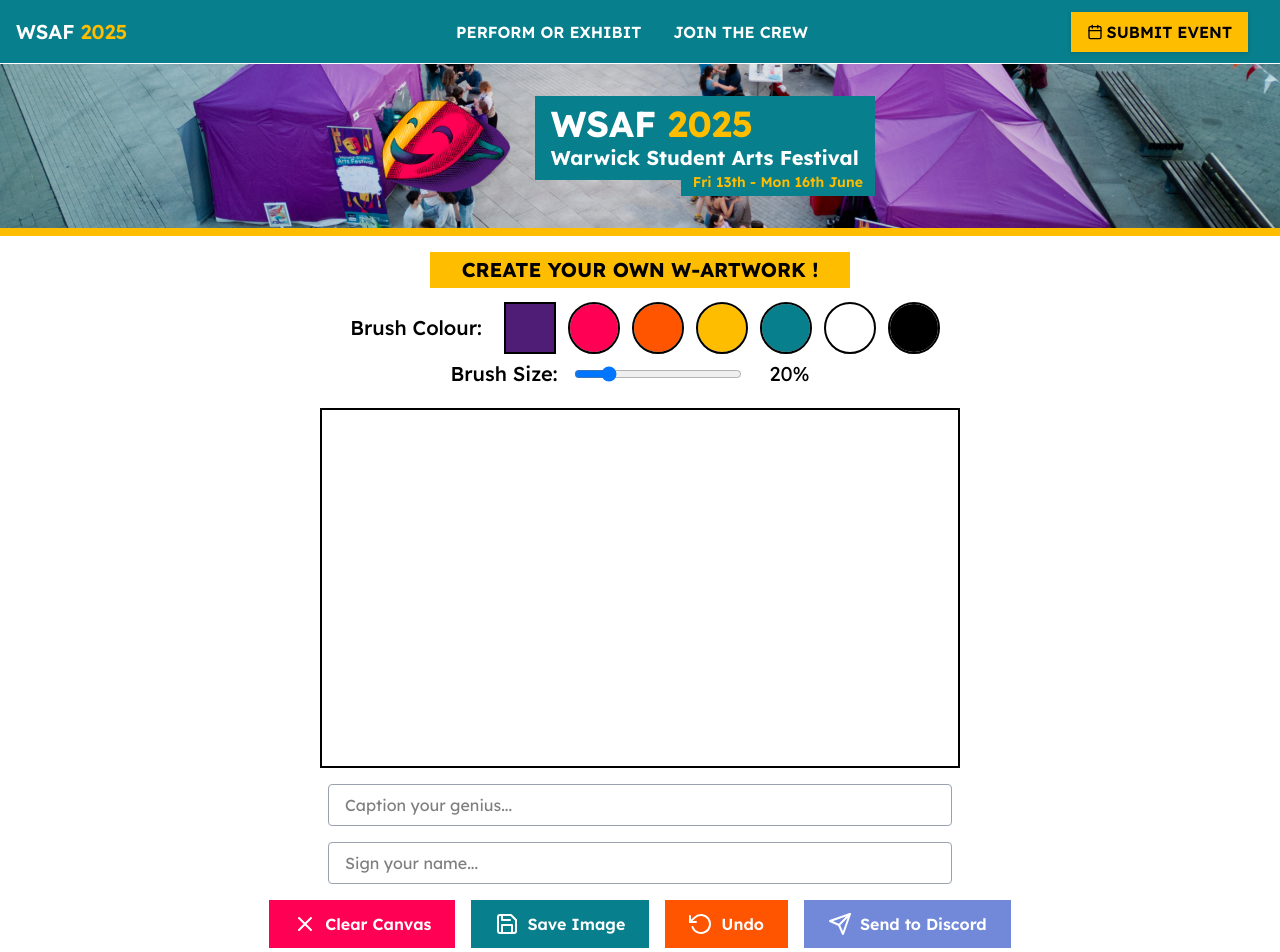
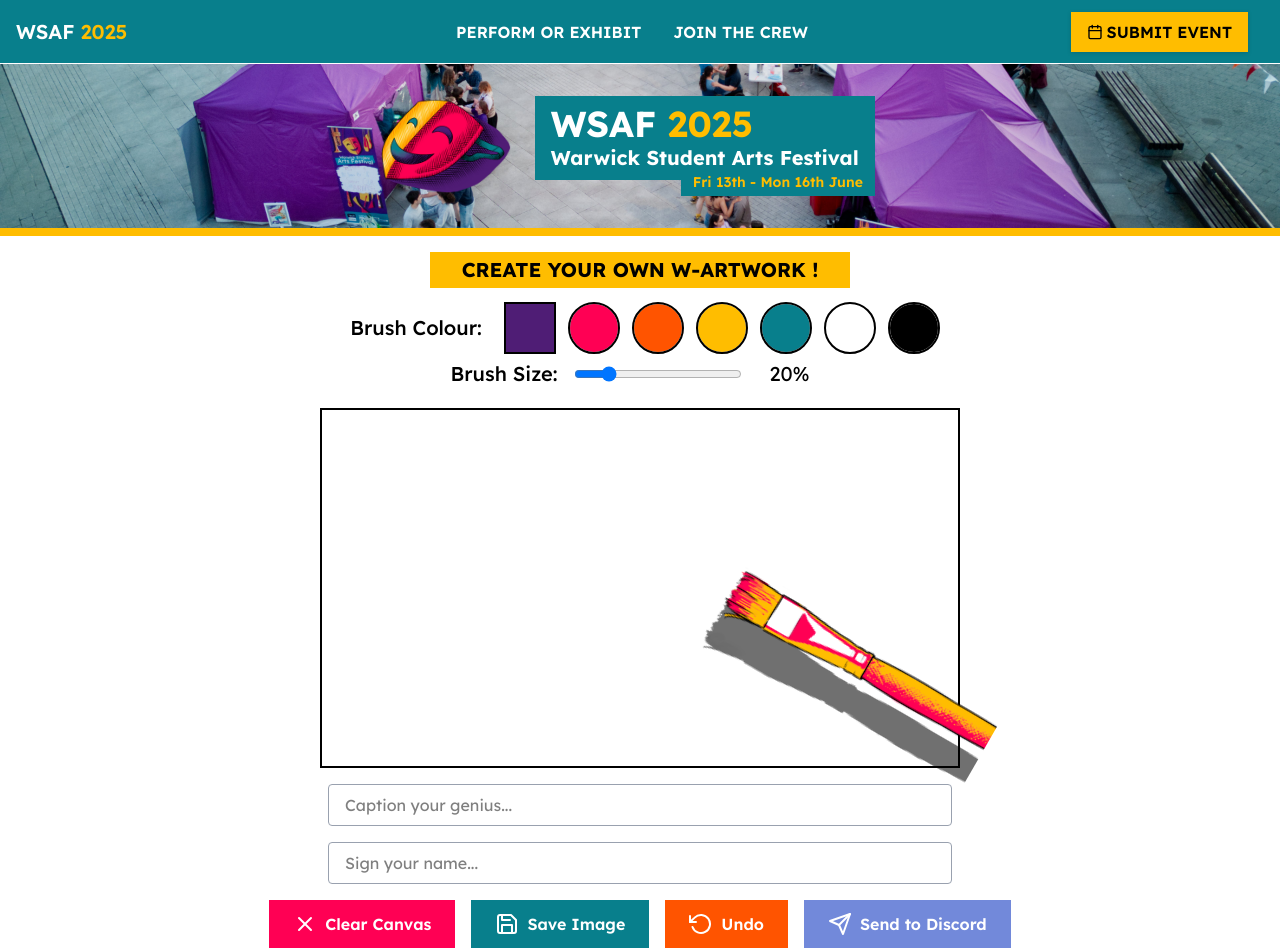
Before and after one commit to WarwickStudentArtsFestival/wsaf25-website, a Next.js app: page /wpaint in a window 1280 px wide. Shown: the top 952 px of the page. Built offline with nearby package versions, Linux system fonts and the light colour scheme.

Commit message:
sticky paintbrush

```diff
--- a/src/app/wpaint/page.tsx
+++ b/src/app/wpaint/page.tsx
@@ -19,10 +19,12 @@ const PaintApp = () => {
   const [brushSize, setBrushSize] = useState(40);
   const [cursorPos, setCursorPos] = useState({ x: 0, y: 0 });
   const [isMouseInside, setIsMouseInside] = useState(false);
+  const [canvasPosition, setCanvasPosition] = useState({ x: 0, y: 0 });
   const [caption, setCaption] = useState('');
   const [author, setAuthor] = useState('');
 
   const canvasRef = useRef<CanvasRef>(null);
+  const canvasWrapperRef = useRef<HTMLDivElement>(null);
 
   const sendToDiscord = async () => {
     const canvas = document.querySelector('canvas') as HTMLCanvasElement;
@@ -109,6 +111,22 @@ const PaintApp = () => {
     };
   }, []);
 
+  useEffect(() => {
+    const updateCanvasPosition = () => {
+      if (canvasWrapperRef.current) {
+        const rect = canvasWrapperRef.current.getBoundingClientRect();
+        setCanvasPosition({
+          x: rect.right,
+          y: rect.bottom,
+        });
+      }
+    };
+
+    updateCanvasPosition();
+    window.addEventListener('resize', updateCanvasPosition);
+    return () => window.removeEventListener('resize', updateCanvasPosition);
+  }, []);
+
   return (
     <>
       <Toaster position="top-center" reverseOrder={false} />
@@ -126,6 +144,7 @@ const PaintApp = () => {
         </div>
 
         <div
+          ref={canvasWrapperRef}
           onMouseEnter={() => setIsMouseInside(true)}
           onMouseLeave={() => setIsMouseInside(false)}
           className="border border-black mt-5 mx-auto aspect-video w-full sm:w-1/2"
@@ -170,6 +189,29 @@ const PaintApp = () => {
             bgColor="bg-[#7289da]"
           />
         </div>
+
+        <Image
+          src={Paintbrush}
+          alt="Paintbrush"
+          width={300}
+          height={300}
+          className="pointer-events-none fixed z-50 hidden md:block"
+          style={
+            isMouseInside
+              ? {
+                  left: cursorPos.x,
+                  top: cursorPos.y,
+                  translate: '-5% -25%',
+                  rotate: '120deg',
+                }
+              : {
+                  left: `${canvasPosition.x - 250}px`,
+                  bottom: '150px',
+                  position: 'absolute',
+                  rotate: '120deg',
+                }
+          }
+        />
       </div>
     </>
   );
```
